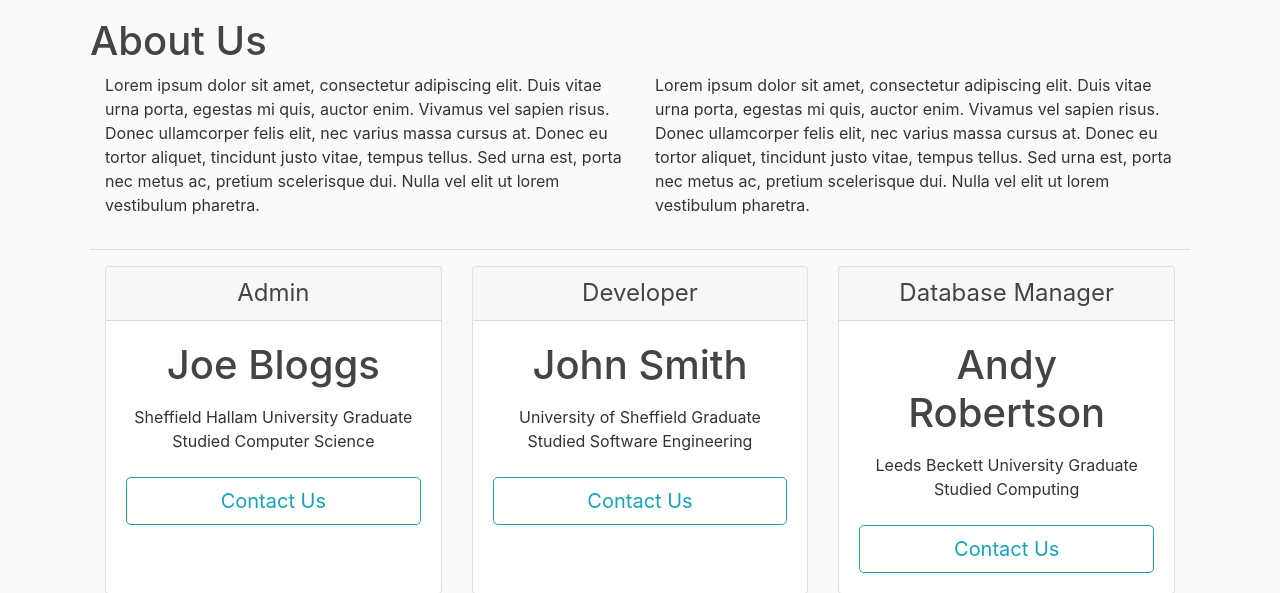
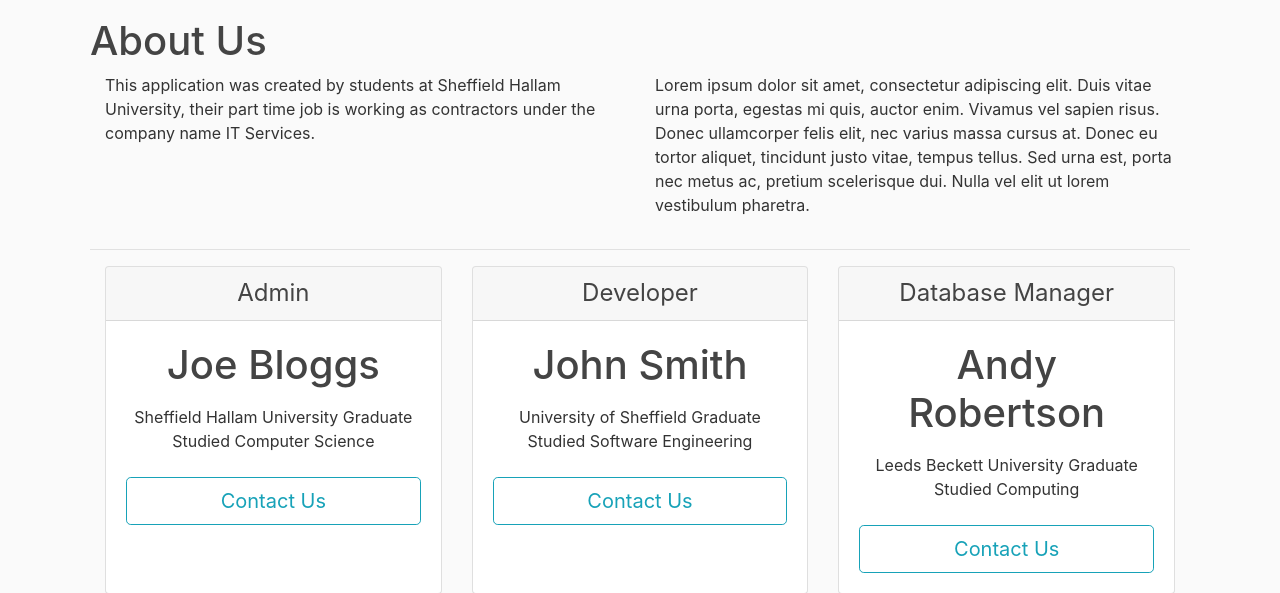
Before and after one commit to RajR1996/rRavichandran, a Django app: page /about/ in a window 1280 px wide. Shown: the part 58-651 px from the top of the page. Run offline with Django 3.2, Linux system fonts and the light colour scheme; some libraries are stand-ins or nearby versions.

Commit message:
Finishing touches made

```diff
--- a/itservices/reviewApp/templates/reviewApp/about.html
+++ b/itservices/reviewApp/templates/reviewApp/about.html
@@ -6,7 +6,7 @@
 	<div class="container">
 		<div class="row">
 		  <div class="col-md-6" id="aboutColumnLeft" style="float: left;">
-		  	<p>Lorem ipsum dolor sit amet, consectetur adipiscing elit. Duis vitae urna porta, egestas mi quis, auctor enim. Vivamus vel sapien risus. Donec ullamcorper felis elit, nec varius massa cursus at. Donec eu tortor aliquet, tincidunt justo vitae, tempus tellus. Sed urna est, porta nec metus ac, pretium scelerisque dui. Nulla vel elit ut lorem vestibulum pharetra.</p>
+		  	<p>This application was created by students at Sheffield Hallam University, their part time job is working as contractors under the company name IT Services.</p>
 		  </div>
 		  <div class="col-md-6" id="aboutColumnRight" style="float: right;">
 		  	<p>Lorem ipsum dolor sit amet, consectetur adipiscing elit. Duis vitae urna porta, egestas mi quis, auctor enim. Vivamus vel sapien risus. Donec ullamcorper felis elit, nec varius massa cursus at. Donec eu tortor aliquet, tincidunt justo vitae, tempus tellus. Sed urna est, porta nec metus ac, pretium scelerisque dui. Nulla vel elit ut lorem vestibulum pharetra.</p>
```
Also changed, not shown: itservices/db.sqlite3.
